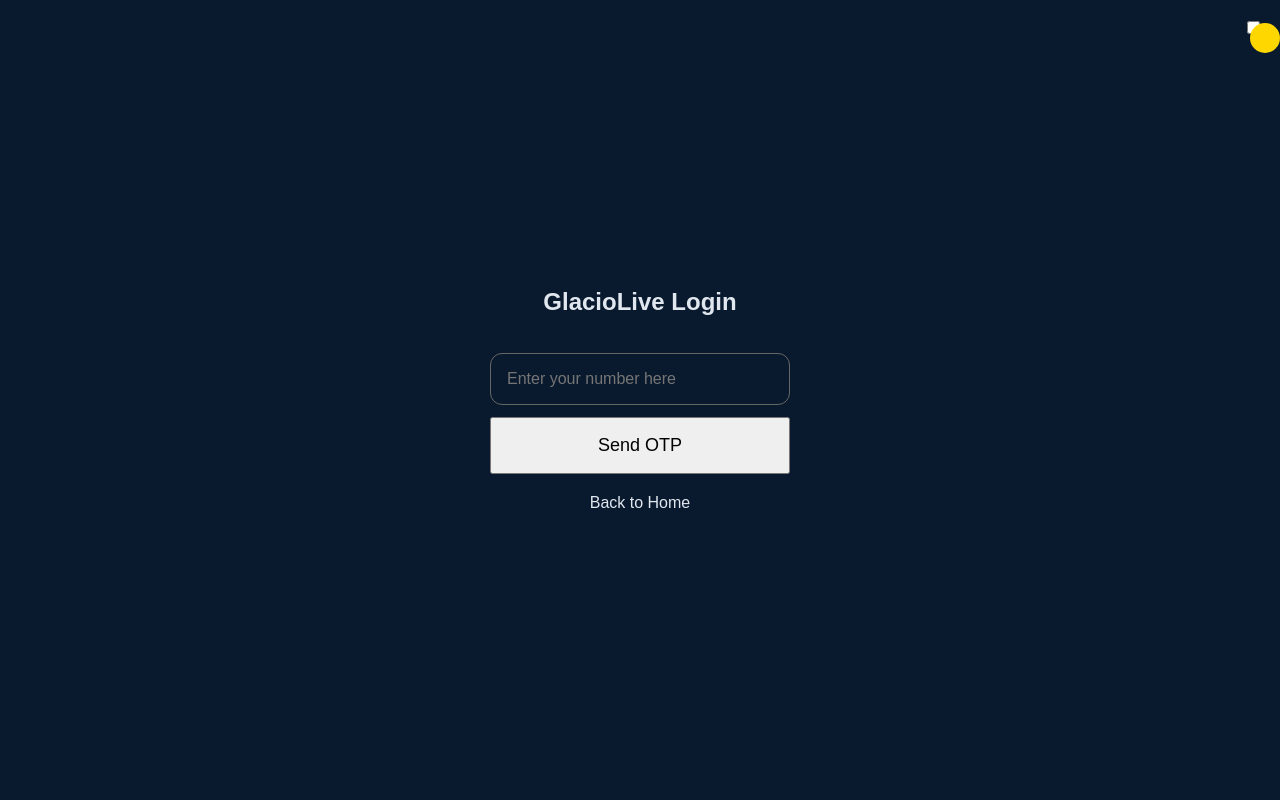
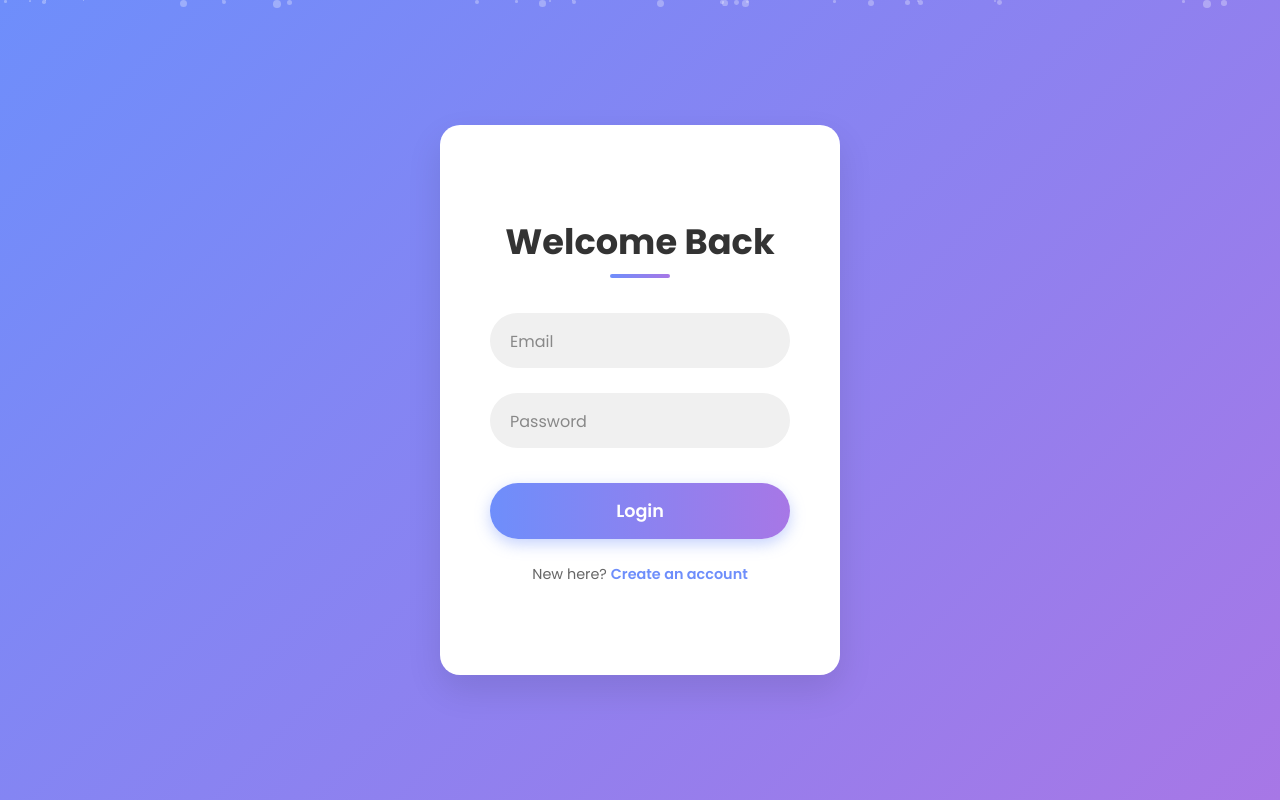
Before and after one commit to soumyadeep-2004/glaciolive, a plain HTML site: page login.html in a window 1280 px wide. Drawn offline with Linux system fonts and the light colour scheme.

Commit message:
Update login.html

```diff
--- a/login.html
+++ b/login.html
@@ -1,58 +1,316 @@
 <!DOCTYPE html>
-<html><head><meta charset="UTF-8"><title>Login</title>
-<link rel="stylesheet" href="style.css">
+<html lang="en">
+<head>
+  <meta charset="UTF-8" />
+  <meta name="viewport" content="width=device-width, initial-scale=1.0"/>
+  <title>Animated Login & Register</title>
+  <style>
+    @import url('https://fonts.googleapis.com/css2?family=Poppins:wght@300;400;500;600;700&display=swap');
+
+    :root {
+      --primary: #6e8efb;
+      --secondary: #a777e6;
+      --bg: #f0f2f5;
+      --card: #ffffff;
+      --text: #333;
+      --shadow: 0 15px 35px rgba(0,0,0,0.1);
+    }
+
+    * {
+      margin: 0;
+      padding: 0;
+      box-sizing: border-box;
+      font-family: 'Poppins', sans-serif;
+    }
+
+    body {
+      background: linear-gradient(135deg, var(--primary), var(--secondary));
+      height: 100vh;
+      display: flex;
+      justify-content: center;
+      align-items: center;
+      overflow: hidden;
+    }
+
+    .container {
+      position: relative;
+      width: 400px;
+      height: 550px;
+      perspective: 1000px;
+    }
+
+    .form-box {
+      position: absolute;
+      width: 100%;
+      height: 100%;
+      background: var(--card);
+      border-radius: 20px;
+      box-shadow: var(--shadow);
+      overflow: hidden;
+      transition: transform 0.8s cubic-bezier(0.68, -0.55, 0.27, 1.55);
+      backface-visibility: hidden;
+    }
+
+    .login-box { transform: rotateY(0deg); }
+    .register-box { transform: rotateY(180deg); }
+
+    .container.active .login-box { transform: rotateY(-180deg); }
+    .container.active .register-box { transform: rotateY(0deg); }
+
+    .form-content {
+      position: absolute;
+      width: 100%;
+      height: 100%;
+      padding: 50px;
+      display: flex;
+      flex-direction: column;
+      justify-content: center;
+      backface-visibility: hidden;
+    }
+
+    h2 {
+      font-size: 2.2em;
+      color: var(--text);
+      text-align: center;
+      margin-bottom: 20px;
+      position: relative;
+    }
+
+    h2::after {
+      content: '';
+      width: 60px;
+      height: 4px;
+      background: linear-gradient(90deg, var(--primary), var(--secondary));
+      position: absolute;
+      bottom: -10px;
+      left: 50%;
+      transform: translateX(-50%);
+      border-radius: 2px;
+    }
+
+    .input-group {
+      position: relative;
+      margin: 25px 0;
+    }
+
+    .input-group input {
+      width: 100%;
+      padding: 15px 20px;
+      font-size: 1em;
+      border: none;
+      border-radius: 50px;
+      background: #f0f0f0;
+      outline: none;
+      transition: 0.3s;
+      color: var(--text);
+    }
+
+    .input-group label {
+      position: absolute;
+      top: 50%;
+      left: 20px;
+      transform: translateY(-50%);
+      font-size: 1em;
+      color: #888;
+      pointer-events: none;
+      transition: 0.3s;
+    }
+
+    .input-group input:focus,
+    .input-group input:valid {
+      background: #fff;
+      box-shadow: 0 0 0 3px rgba(110, 142, 251, 0.3);
+    }
+
+    .input-group input:focus ~ label,
+    .input-group input:valid ~ label {
+      top: -10px;
+      left: 15px;
+      font-size: 0.8em;
+      background: var(--card);
+      padding: 0 8px;
+      color: var(--primary);
+      font-weight: 600;
+    }
+
+    .btn {
+      width: 100%;
+      padding: 15px;
+      background: linear-gradient(90deg, var(--primary), var(--secondary));
+      border: none;
+      border-radius: 50px;
+      color: white;
+      font-size: 1.1em;
+      font-weight: 600;
+      cursor: pointer;
+      transition: 0.4s;
+      margin-top: 10px;
+      box-shadow: 0 5px 15px rgba(110, 142, 251, 0.4);
+    }
+
+    .btn:hover {
+      transform: translateY(-3px);
+      box-shadow: 0 10px 25px rgba(110, 142, 251, 0.5);
+    }
+
+    .link {
+      text-align: center;
+      margin-top: 25px;
+      color: #666;
+      font-size: 0.9em;
+    }
+
+    .link a {
+      color: var(--primary);
+      text-decoration: none;
+      font-weight: 600;
+      cursor: pointer;
+    }
+
+    .link a:hover {
+      text-decoration: underline;
+    }
+
+    /* Floating Particles */
+    .particles {
+      position: absolute;
+      width: 100%;
+      height: 100%;
+      overflow: hidden;
+      z-index: -1;
+    }
+
+    .particle {
+      position: absolute;
+      background: rgba(255, 255, 255, 0.3);
+      border-radius: 50%;
+      animation: float 15s infinite linear;
+    }
+
+    @keyframes float {
+      0% { transform: translateY(0) rotate(0deg); opacity: 0.7; }
+      100% { transform: translateY(-1000px) rotate(360deg); opacity: 0; }
+    }
+
+    .success {
+      position: fixed;
+      top: 20px;
+      right: 20px;
+      background: #4caf50;
+      color: white;
+      padding: 15px 25px;
+      border-radius: 10px;
+      font-weight: 600;
+      opacity: 0;
+      transform: translateX(100%);
+      transition: all 0.5s;
+      z-index: 1000;
+    }
+
+    .success.show {
+      opacity: 1;
+      transform: translateX(0);
+    }
+  </style>
 </head>
 <body>
-  <div class="glacier-bg"></div>
-  <div class="snow-container"></div>
-  <label class="toggle-switch" style="position:fixed;top:20px;right:20px;z-index:1000">
-    <input type="checkbox" id="modeToggle">
-    <span class="slider"></span>
-  </label>
 
-  <div class="container" style="display:flex;align-items:center;justify-content:center;min-height:100vh">
-    <div style="background:var(--card);padding:40px;border-radius:20px;width:380px;box-shadow:var(--shadow)">
-      <h2 style="text-align:center;margin-bottom:25px;color:var(--accent)">GlacioLive Login</h2>
-      <input type="tel" id="phone" placeholder="Enter your number here" style="width:100%;padding:16px;margin:12px 0;border-radius:12px;border:1px solid #666;font-size:16px;background:var(--bg);color:var(--text)">
-      <button class="btn" onclick="sendOTP()" style="width:100%;padding:16px;font-size:18px">Send OTP</button>
-      <div id="msg" style="margin:15px 0;text-align:center;font-weight:600"></div>
-      <div id="otp" style="display:none">
-        <input type="text" id="code" placeholder="Enter 6-digit OTP" style="width:100%;padding:16px;margin:12px 0;border-radius:12px;border:1px solid #666;background:var(--bg);color:var(--text)">
-        <button class="btn" onclick="verifyOTP()" style="width:100%;padding:16px;font-size:18px">Verify</button>
+  <div class="particles" id="particles"></div>
+
+  <div class="container" id="container">
+    <!-- Login Form -->
+    <div class="form-box login-box">
+      <div class="form-content">
+        <h2>Welcome Back</h2>
+        <form id="loginForm">
+          <div class="input-group">
+            <input type="email" name="email" required />
+            <label>Email</label>
+          </div>
+          <div class="input-group">
+            <input type="password" name="password" required />
+            <label>Password</label>
+          </div>
+          <button type="submit" class="btn">Login</button>
+        </form>
+        <div class="link">
+          New here? <a id="showRegister">Create an account</a>
+        </div>
       </div>
-      <div style="text-align:center;margin-top:20px">
-        <a href="index.html" style="color:var(--accent);text-decoration:none">Back to Home</a>
+    </div>
+
+    <!-- Register Form -->
+    <div class="form-box register-box">
+      <div class="form-content">
+        <h2>Join Us Today</h2>
+        <form id="registerForm">
+          <div class="input-group">
+            <input type="text" name="name" required />
+            <label>Full Name</label>
+          </div>
+          <div class="input-group">
+            <input type="email" name="email" required />
+            <label>Email</label>
+          </div>
+          <div class="input-group">
+            <input type="password" name="password" required />
+            <label>Password</label>
+          </div>
+          <button type="submit" class="btn">Register</button>
+        </form>
+        <div class="link">
+          Already have an account? <a id="showLogin">Sign in</a>
+        </div>
       </div>
     </div>
   </div>
 
-  <audio id="clickSound" src="https://assets.mixkit.co/sfx/preview/mixkit-water-sci-fi-click-1055.mp3"></audio>
-  <script src="script.js"></script>
+  <div class="success" id="successMsg">Success! Action completed.</div>
+
   <script>
-    let OTP;
-    async function sendOTP() {
-      clickSound.play();
-      const phone = document.getElementById('phone').value.trim();
-      if (!phone.startsWith('+91')) return alert('Use +91 number');
-      document.getElementById('msg').innerHTML = 'Sending...';
-      const res = await fetch('https://glacio-otp-1138.twil.io/send-otp', {
-        method: 'POST',
-        headers: {'Content-Type': 'application/x-www-form-urlencoded'},
-        body: 'phone=' + encodeURIComponent(phone)
-      });
-      const data = await res.json();
-      OTP = data.otp;
-      document.getElementById('msg').innerHTML = '<span style="color:#4caf50">OTP Sent!</span>';
-      document.getElementById('otp').style.display = 'block';
+    const container = document.getElementById('container');
+    const showRegister = document.getElementById('showRegister');
+    const showLogin = document.getElementById('showLogin');
+    const successMsg = document.getElementById('successMsg');
+
+    showRegister.addEventListener('click', () => {
+      container.classList.add('active');
+    });
+
+    showLogin.addEventListener('click', () => {
+      container.classList.remove('active');
+    });
+
+    // Floating particles
+    const particlesContainer = document.getElementById('particles');
+    for (let i = 0; i < 50; i++) {
+      const particle = document.createElement('div');
+      particle.classList.add('particle');
+      particle.style.width = Math.random() * 8 + 'px';
+      particle.style.height = particle.style.width;
+      particle.style.left = Math.random() * 100 + '%';
+      particle.style.animationDelay = Math.random() * 15 + 's';
+      particle.style.animationDuration = 10 + Math.random() * 10 + 's';
+      particlesContainer.appendChild(particle);
     }
-    function verifyOTP() {
-      clickSound.play();
-      if (document.getElementById('code').value == OTP) {
-        alert('Login Success!');
-        location.href = 'dashboard.html';
-      } else {
-        document.getElementById('msg').innerHTML = '<span style="color:red">Wrong OTP!</span>';
-      }
+
+    // Form submissions (demo)
+    document.getElementById('loginForm').addEventListener('submit', (e) => {
+      e.preventDefault();
+      showToast("Login successful! (Demo)");
+    });
+
+    document.getElementById('registerForm').addEventListener('submit', (e) => {
+      e.preventDefault();
+      showToast("Registration successful! (Demo)");
+    });
+
+    function showToast(message) {
+      successMsg.textContent = message;
+      successMsg.classList.add('show');
+      setTimeout(() => {
+        successMsg.classList.remove('show');
+      }, 3000);
     }
   </script>
 </body>
```
